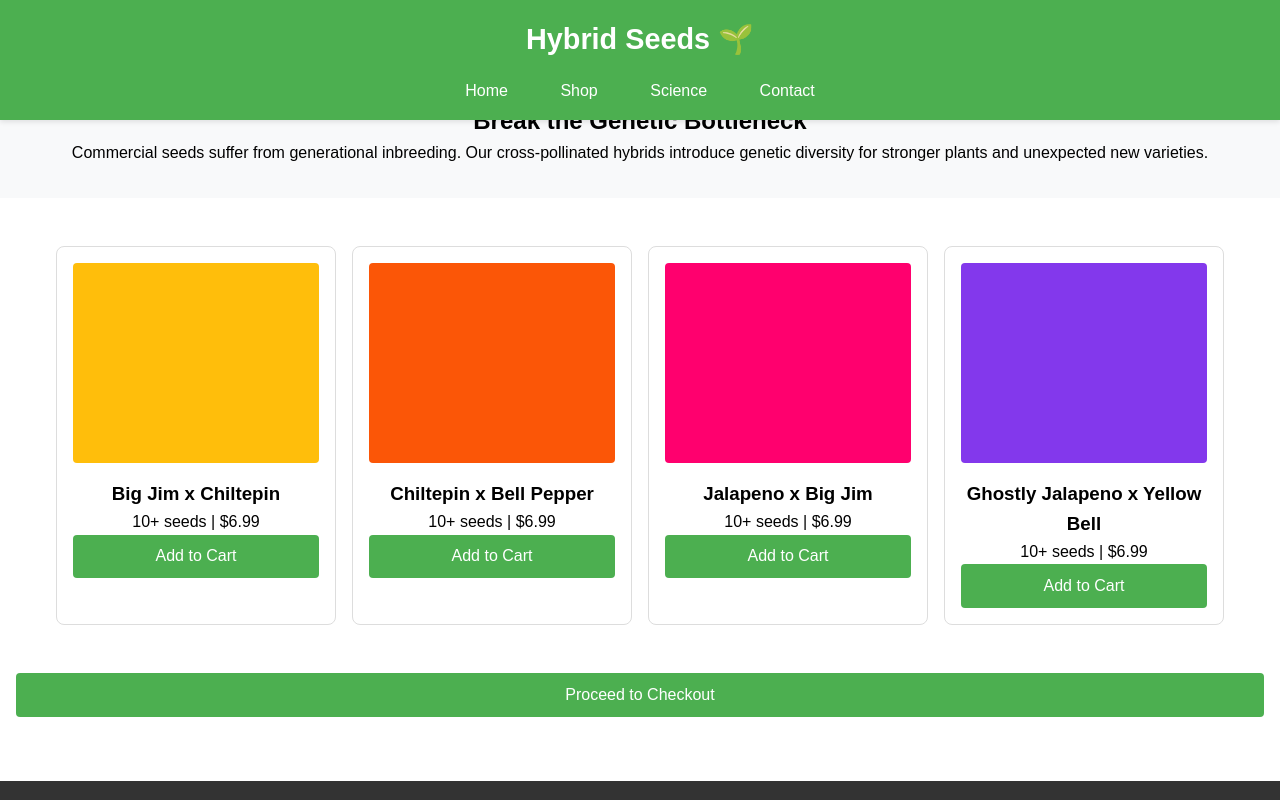
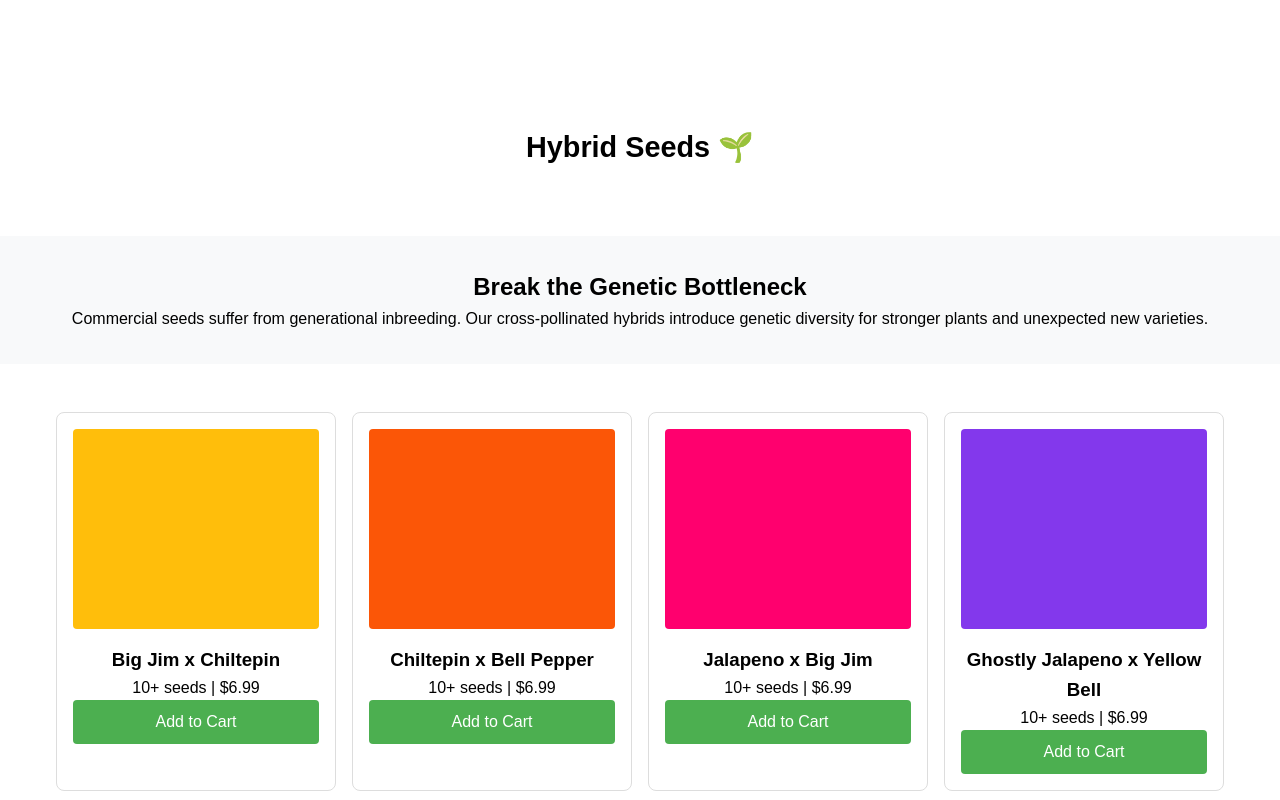
Before and after one commit to HYBRIDseeds/hybrid-seeds-website, a plain HTML site: page index.html in a window 1280 px wide. Shown: the top 800 px of the page. Drawn offline with Linux system fonts and the light colour scheme.

Commit message:
Update index.html

```diff
--- a/index.html
+++ b/index.html
@@ -19,17 +19,31 @@
       padding-top: 70px; /* Offset for sticky header */
     }
 
-    /* ===== Sticky Header ===== */
+  /* ===== Sticky Header Fix ===== */
+  header {
+    height: 70px; /* Fixed header height */
+  }
+
+  body {
+    padding-top: 90px; /* Increased padding for desktop */
+  }
+
+  @media (min-width: 768px) {
+    body {
+      padding-top: 100px; /* More space for desktop header */
+    }
+
     header {
-      background: #4CAF50;
-      color: white;
-      padding: 1rem;
-      position: fixed;
-      top: 0;
-      width: 100%;
-      z-index: 1000;
-      box-shadow: 0 2px 5px rgba(0,0,0,0.1);
+      padding: 1.5rem 1rem; /* Taller header on desktop */
+      height: auto; /* Allow natural height */
     }
+
+    h1 {
+      font-size: 2rem; /* Larger logo text */
+      margin-bottom: 0.5rem;
+    }
+  }
+
 
     /* ===== Color Placeholders ===== */
     .image-placeholder {
```
